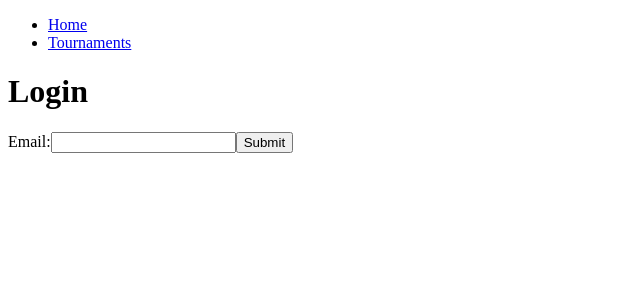
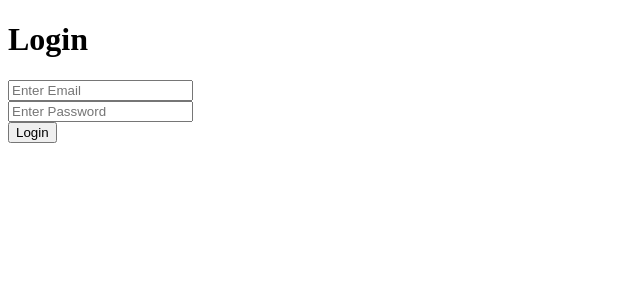
Before and after one commit to olivercormier/sidebracketreact, a React (Create React App) app: page /login in a window 1280 px wide. Shown: the top 300 px of the page, without its empty margins (0-640 px from the left). Built offline with nearby package versions, Linux system fonts and the light colour scheme.

Commit message:
Added login functionality

```diff
--- a/src/App.js
+++ b/src/App.js
@@ -2,18 +2,85 @@ import React from 'react';
 import { BrowserRouter } from 'react-router-dom';
 import Main from './Main.js';
 import Navigation from './Navigation.js';
+import Login from './Login.js';
 
 class App extends React.Component {
 
+  constructor(props) {
+    super(props);
+
+    if (this.getCookie("isAuthenticated") !== "") {
+      this.state = {authenticated: true, email: "", password: ""};
+    } else {
+      this.state = {authenticated: false, email: "", password: ""};
+    }
+
+    this.isLoggedIn = this.isLoggedIn.bind(this);
+    this.login = this.login.bind(this);
+    this.logout = this.logout.bind(this);
+  }
+
+  isLoggedIn() {
+    return this.state.authenticated;
+  }
+
+  login(email, password) {
+    fetch("http://localhost:8080/login?email=" + email + "&password=" + password)
+      .then((res) => {
+        if (res.status === 200) {
+          this.setState({authenticated: true});
+          this.setCookie("isAuthenticated", true, 1);
+        } else {
+          this.setState({authenticated: false});
+        }
+      }).catch(console.log)
+  }
+
+  logout() {
+    this.setState({authenticated: false});
+    this.setCookie("isAuthenticated", true, -1);
+  }
+
+  setCookie(cname, cvalue, exdays) {
+    var d = new Date();
+    d.setTime(d.getTime() + (exdays*24*60*60*1000));
+    var expires = "expires="+ d.toUTCString();
+    document.cookie = cname + "=" + cvalue + ";" + expires + ";path=/";
+  }
+
+  getCookie(cname) {
+    var name = cname + "=";
+    var decodedCookie = decodeURIComponent(document.cookie);
+    var ca = decodedCookie.split(';');
+    for(var i = 0; i <ca.length; i++) {
+      var c = ca[i];
+      while (c.charAt(0) === ' ') {
+        c = c.substring(1);
+      }
+      if (c.indexOf(name) === 0) {
+        return c.substring(name.length, c.length);
+      }
+    }
+    return "";
+  }
+
   render() {
+    if (this.isLoggedIn()) {
       return(
         <BrowserRouter>
           <div className= 'app'>
-         <Navigation />
+           <Navigation logoutHandler = {this.logout} />
            <Main />
           </div>
         </BrowserRouter>
-    );}
+      );
+    } else {
+      return(
+      <div className= 'app'>
+        <Login loginHandler = {this.login} />
+      </div>);
+    }
+    }
 
 }
 export default App;
--- a/src/Login.js
+++ b/src/Login.js
@@ -5,11 +5,27 @@ class Login extends React.Component {
 
     constructor(props){
         super(props);
-        this.state = {redirect: null, value: '', userLogin: []};
+        this.state = {redirect: null, value: '', userLogin: [],
+        loginHandler: this.props.loginHandler};
 
         this.handleChange = this.handleChange.bind(this);
         this.handleSubmit = this.handleSubmit.bind(this);
         this.redirectToHome = this.redirectToHome.bind(this);
+        this.setEmail = this.setEmail.bind(this);
+        this.setPassword = this.setPassword.bind(this);
+        this.submitCredentials = this.submitCredentials.bind(this);
+    }
+
+    setEmail(event) {
+      this.setState({email: event.target.value});
+    }
+
+    setPassword(event) {
+      this.setState({password: event.target.value});
+    }
+
+    submitCredentials(_event) {
+      this.state.loginHandler(this.state.email, this.state.password);
     }
 
     componentDidUpdate() {
@@ -46,13 +62,11 @@ class Login extends React.Component {
         return <Redirect to={this.state.redirect} />
       } else {
         return (
-          <form onSubmit={this.handleSubmit}>
+          <form>
             <h1>Login</h1>
-            <label>
-              Email:
-              <input type="text" value={this.state.value} onChange={this.handleChange} />
-            </label>
-            <input type="submit" value="Submit" />
+            <input type="text" value={this.state.email} onChange={this.setEmail} placeholder="Enter Email"/> <br />
+            <input type="password" value={this.state.password} onChange={this.setPassword} placeholder="Enter Password"/> <br />
+            <button onClick={this.submitCredentials}>Login</button>
           </form>
         );
       }
--- a/src/Navigation.js
+++ b/src/Navigation.js
@@ -2,6 +2,11 @@ import React from 'react';
 import { NavLink } from 'react-router-dom';
 
 class Navigation extends React.Component {
+
+    constructor(props) {
+        super(props);
+        this.state = {logoutHandler: this.props.logoutHandler};
+    }
 
     render() {
         return(
@@ -13,6 +18,7 @@ class Navigation extends React.Component {
                 <li>
                     <NavLink to='/tournaments'>Tournaments</NavLink>
                 </li>
+                <button onClick={this.state.logoutHandler}>Logout</button>
             </ul>
         </nav>
         );}
```
Also changed, not shown: 1 other file (tests, documents, lock files or other folders). Lines whose indentation alone changed are shown as unchanged.
